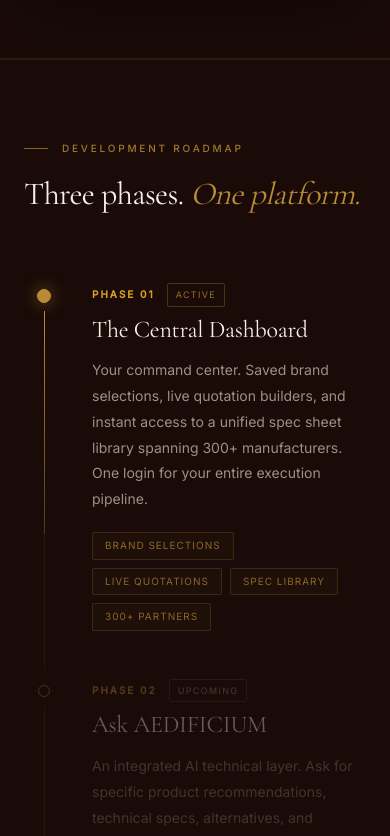
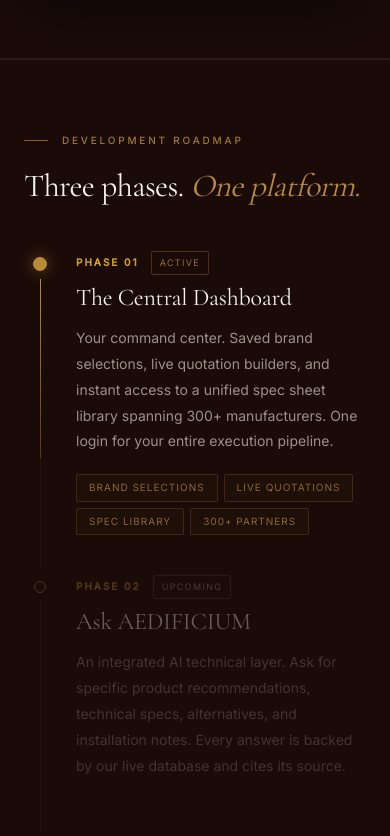
Before and after one commit to zynaidev/aedificium_web, a Next.js app: page /os in a window 390 px wide. Shown: the part 1000-1836 px from the top of the page. Built offline with nearby package versions, Linux system fonts and the light colour scheme.

Commit message:
mobile_dev

```diff
--- a/app/os/page.tsx
+++ b/app/os/page.tsx
@@ -39,7 +39,7 @@ export default function OSPage() {
   const heroRef = useRef(null);
   const heroInView = useInView(heroRef, { once: true, margin: "0px" });
   const roadmapRef = useRef(null);
-  const roadmapInView = useInView(roadmapRef, { once: true, margin: "-200px" });
+  const roadmapInView = useInView(roadmapRef, { once: true, margin: "0px" });
   const ctaRef = useRef(null);
   const ctaInView = useInView(ctaRef, { once: true, margin: "0px" });
   const [activePhase, setActivePhase] = useState(-1);
@@ -112,7 +112,32 @@ export default function OSPage() {
           .os-hero { padding: 120px 0 72px 0 !important; }
           .os-cards { grid-template-columns: 1fr !important; }
           .os-cta-box { padding: 40px 24px !important; }
-          .os-roadmap { padding: 80px 0 !important; }
+          .os-roadmap {
+            padding: 72px 0 !important;
+          }
+          .os-roadmap-container {
+            padding: 0 24px !important;
+            max-width: 100% !important;
+          }
+          .os-roadmap-header {
+            padding: 0 24px !important;
+            margin-bottom: 48px !important;
+          }
+          .os-timeline-grid {
+            grid-template-columns: 32px 1fr !important;
+            gap: 0 !important;
+          }
+          .os-phase-content {
+            padding-left: 20px !important;
+            padding-bottom: 40px !important;
+          }
+          .os-phase-title {
+            font-size: 24px !important;
+          }
+          .os-phase-tags {
+            flex-wrap: wrap !important;
+            gap: 6px !important;
+          }
         }
       `}</style>
 
@@ -459,6 +484,7 @@ export default function OSPage() {
           }}
         >
           <div
+            className="os-roadmap-header"
             style={{
               maxWidth: "var(--container-max)",
               margin: "0 auto",
@@ -517,6 +543,7 @@ export default function OSPage() {
 
           <div
             ref={roadmapRef}
+            className="os-roadmap-container"
             style={{
               maxWidth: "780px",
               margin: "0 auto",
@@ -526,6 +553,7 @@ export default function OSPage() {
             {PHASES.map((phase, i) => (
               <div
                 key={phase.num}
+                className="os-timeline-grid"
                 style={{
                   display: "grid",
                   gridTemplateColumns: "40px 1fr",
@@ -541,7 +569,8 @@ export default function OSPage() {
                 >
                   <motion.div
                     initial={{ scale: 0, opacity: 0 }}
-                    animate={roadmapInView ? { scale: 1, opacity: 1 } : {}}
+                    whileInView={{ scale: 1, opacity: 1 }}
+                    viewport={{ once: true, margin: "0px" }}
                     transition={{
                       duration: 0.5,
                       delay: i * 0.2,
@@ -615,11 +644,13 @@ export default function OSPage() {
                 </div>
 
                 <motion.div
+                  className="os-phase-content"
                   initial={{ opacity: 0, x: 16 }}
-                  animate={roadmapInView ? { opacity: 1, x: 0 } : {}}
+                  whileInView={{ opacity: 1, x: 0 }}
+                  viewport={{ once: true, margin: "0px" }}
                   transition={{
                     duration: 0.7,
-                    delay: i * 0.2 + 0.1,
+                    delay: i * 0.2,
                     ease: [0.16, 1, 0.3, 1],
                   }}
                   style={{
@@ -674,6 +705,7 @@ export default function OSPage() {
                   </div>
 
                   <p
+                    className="os-phase-title"
                     style={{
                       fontFamily: "var(--font-cormorant)",
                       fontSize: "clamp(24px, 2.8vw, 34px)",
@@ -708,7 +740,7 @@ export default function OSPage() {
                   </p>
 
                   {phase.active && (
-                    <div style={{ display: "flex", gap: "8px", flexWrap: "wrap" }}>
+                    <div className="os-phase-tags" style={{ display: "flex", gap: "8px", flexWrap: "wrap" }}>
                       {phase.tags.map((tag) => (
                         <span
                           key={tag}
```
